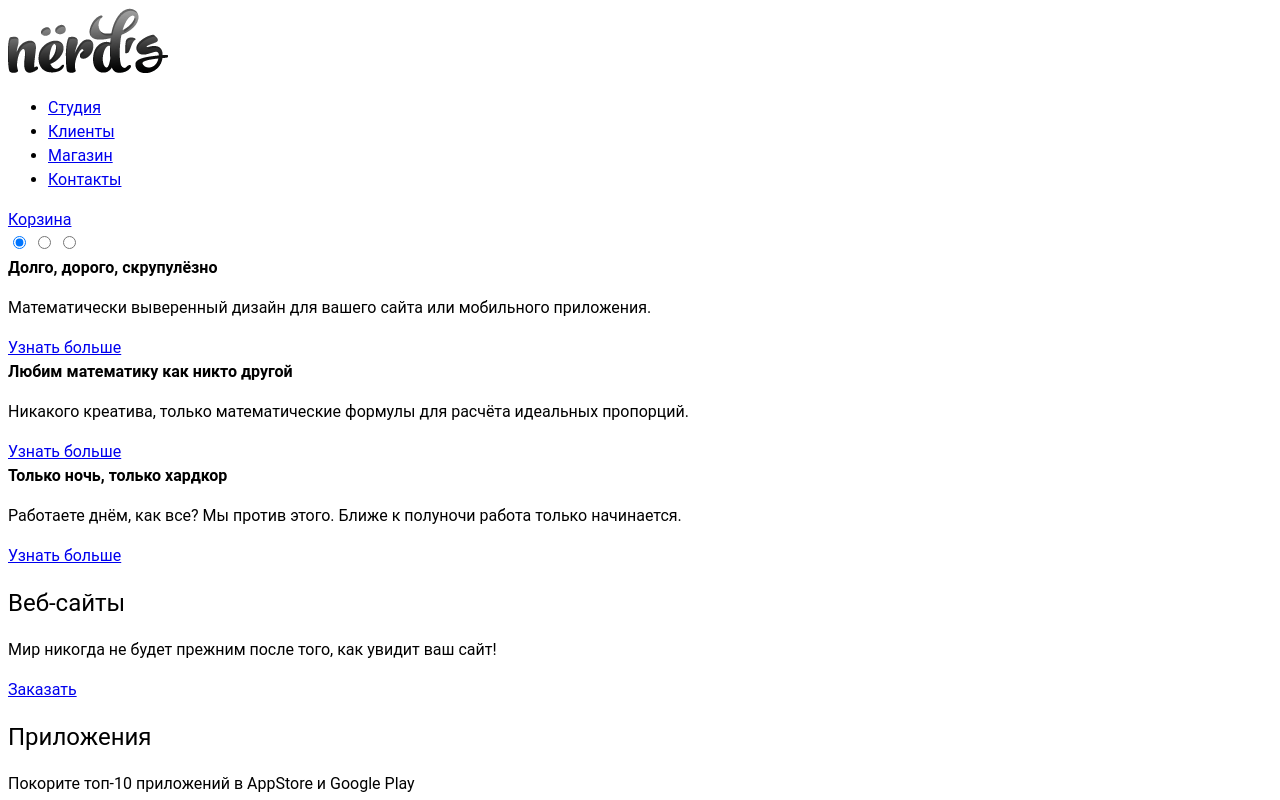
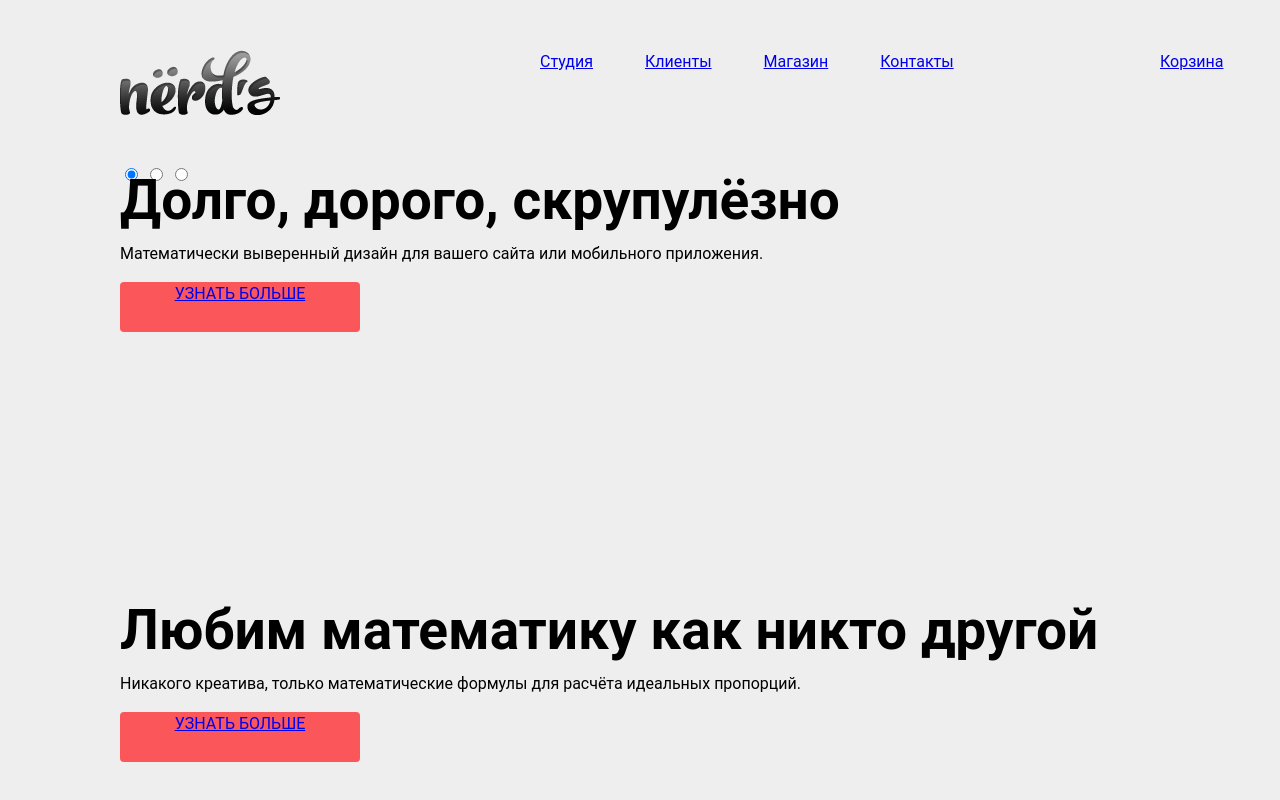
Before and after one commit to Jazzedup/302297-nerds, a plain HTML site: page index.html in a window 1280 px wide. Shown: the top 800 px of the page. Drawn offline with Linux system fonts and the light colour scheme; a script that the page names is missing.

Commit message:
Сетка 1.0

```diff
--- a/css/style.css
+++ b/css/style.css
@@ -1,3 +1,11 @@
+html,
+body {
+    min-width: 1440px;
+    min-height: 2476px;
+    margin: 0;
+    padding: 0;
+}
+
 body {
     font-size: 16px;
     line-height: 24px;
@@ -15,3 +23,131 @@ h2.advantages-title {
     line-height: 36px;
     font-weight: 400;
 }
+
+.page-header {
+    padding-top: 50px;
+    background: #eeeeee;
+}
+
+.conteiner {
+    width: 1200px;
+    margin: 0 auto;
+    padding: 0 20px;
+}
+
+.header-top-layout {
+    display: flex;
+    justify-content: space-between;
+    height: 114px;
+}
+
+.header-logo {
+    display: block;
+    width: 160px;
+    height: 65px;
+}
+
+.main-nav {
+    width: 600px;
+    margin-left: 160px;
+}
+
+.main-nav ul {
+    margin: 0 auto;
+}
+
+.main-nav li {
+    display: inline-block;
+    margin-right: 48px;
+}
+
+.main-nav li:last-child {
+  margin-right: 0;
+}
+
+.main-nav a {
+    display: block;
+}
+
+.user-block {
+    width: 160px;
+}
+
+.user-block a {
+    display: inline-block;
+
+}
+
+.slide {
+    margin: 0;
+    padding: 0;
+    height: 430px;
+}
+
+.slide-1 {
+    background-image: url("#");
+}
+
+.slide-info strong {
+    font-size: 55px;
+}
+
+.more {
+    width: 240px;
+    height: 50px;
+    margin-bottom: 80px;
+    background-color: #fb565a;
+}
+
+.btn {
+    display: block;
+    border-radius: 4px;
+    font-weight: 500 #ffffff;
+    text-transform: uppercase;
+    text-align: center;
+}
+
+.advantages {
+    width: 1100px;
+    margin-bottom: 82px;
+    display: flex;
+    justify-content: space-between;
+}
+
+.advantages-title {
+    font-size: 24px;
+    text-transform: uppercase;
+}
+
+.order {
+    width: 160px;
+    height: 50px;
+}
+
+.order-red {
+    background-color: #fb565a;
+}
+
+.order-green {
+    background-color: #00ca74;
+}
+
+.order-yellow {
+    background-color: #efc84a;
+}
+
+.line {
+    width: 100%;
+    border: 1px solid #eeeeee;
+}
+
+.partners ul {
+    display: flex;
+    justify-content: space-between;
+    align-items: center;
+    min-height: 180px;
+}
+
+.line-bottom {
+    margin-bottom: 80px;
+}
--- a/index.html
+++ b/index.html
@@ -7,9 +7,10 @@
   </head>
   <body>
 
-    <header>
+    <header class="page-header">
       <div class="conteiner">
-        <a class="header-logo" href="https://htmlacademy.ru/intensive/htmlcss"><img src="img/nerds-logo.png" alt="Nerds"></a>
+        <div class="header-top-layout">
+          <a class="header-logo" href="https://htmlacademy.ru/intensive/htmlcss"><img src="img/nerds-logo.png" width="160" height="65" alt="Nerds"></a>
           <nav class="main-nav">
             <ul>
                 <li><a href="#" class="main-nav-page active">Студия</a></li>
@@ -21,6 +22,7 @@
           <div class="user-block">
               <a class="login" href="#">Корзина</a>
           </div>
+        </div>
           <div class="slider">
                   <input id="slide-1" type="radio" name="toggle" checked>
                   <input id="slide-2" type="radio" name="toggle">
@@ -31,25 +33,25 @@
                 <label for="slide-3"></label>
                 </div>
               <div class="slides">
-                <div class="slide">
+                <div class="slide slide-1">
                   <section class="slide-info">
                     <strong>Долго, дорого, скрупулёзно</strong>
                     <p>Математически выверенный дизайн для вашего сайта или мобильного приложения.</p>
-                    <a class="btn" href="#">Узнать больше</a>
+                    <a class="more btn" href="#">Узнать больше</a>
                   </section>
                 </div>
-                <div class="slide">
+                <div class="slide slide-2">
                   <section class="slide-info">
                     <strong>Любим математику как никто другой</strong>
                     <p>Никакого креатива, только математические формулы для расчёта идеальных пропорций.</p>
-                    <a class="btn" href="#">Узнать больше</a>
+                    <a class="more btn" href="#">Узнать больше</a>
                   </section>
                 </div>
-                <div class="slide">
+                <div class="slide slide-3">
                   <section class="slide-info">
                     <strong>Только ночь, только хардкор</strong>
                     <p>Работаете днём, как все? Мы против этого. Ближе к полуночи работа только начинается.</p>
-                    <a class="btn" href="#">Узнать больше</a>
+                    <a class="more btn" href="#">Узнать больше</a>
                   </section>
                 </div>
               </div>
@@ -60,22 +62,23 @@
       <main>
         <div class="conteiner">
           <div class="advantages">
-              <section class="websites">
+              <section class="advantage websites">
                 <h2 class="advantages-title">Веб-сайты</h2>
                   <p>Мир никогда не будет прежним после того, как увидит ваш сайт!</p>
                   <a class="order order-red btn" href="#">Заказать</a>
               </section>
-              <section class="applications">
+              <section class="advantage applications">
                 <h2 class="advantages-title">Приложения</h2>
                   <p>Покорите топ-10 приложений в AppStore и Google Play</p>
                   <a class="order order-green btn" href="#">Заказать</a>
               </section>
-              <section class="presentations">
+              <section class="advantage presentations">
                 <h2 class="advantages-title">Презентации</h2>
                   <p>Вы даже не представляете, насколько вы изумительны!</p>
                   <a class="order order-yellow btn" href="#">Заказать</a>
               </section>
           </div>
+        <div class="line"></div>
 
           <div class="about-us-left">
             <b>Мы - маленькая, но гордая дизайн-студия из Краснодара.</b>
@@ -102,6 +105,7 @@
                 </tr>
             </table>
           </div>
+        <div class="line"></div>
 
         <div class="partners">
           <ul class="partners-list">
@@ -111,6 +115,7 @@
               <li><a href="#" class="partner-4"><img src="img/logo-4.png" alt="Mishka"></a></li>
           </ul>
         </div>
+        <div class="line line-bottom"></div>
         </div>
       </main>
 
```
Also changed, not shown: catalog.html (+4 -2 lines).
